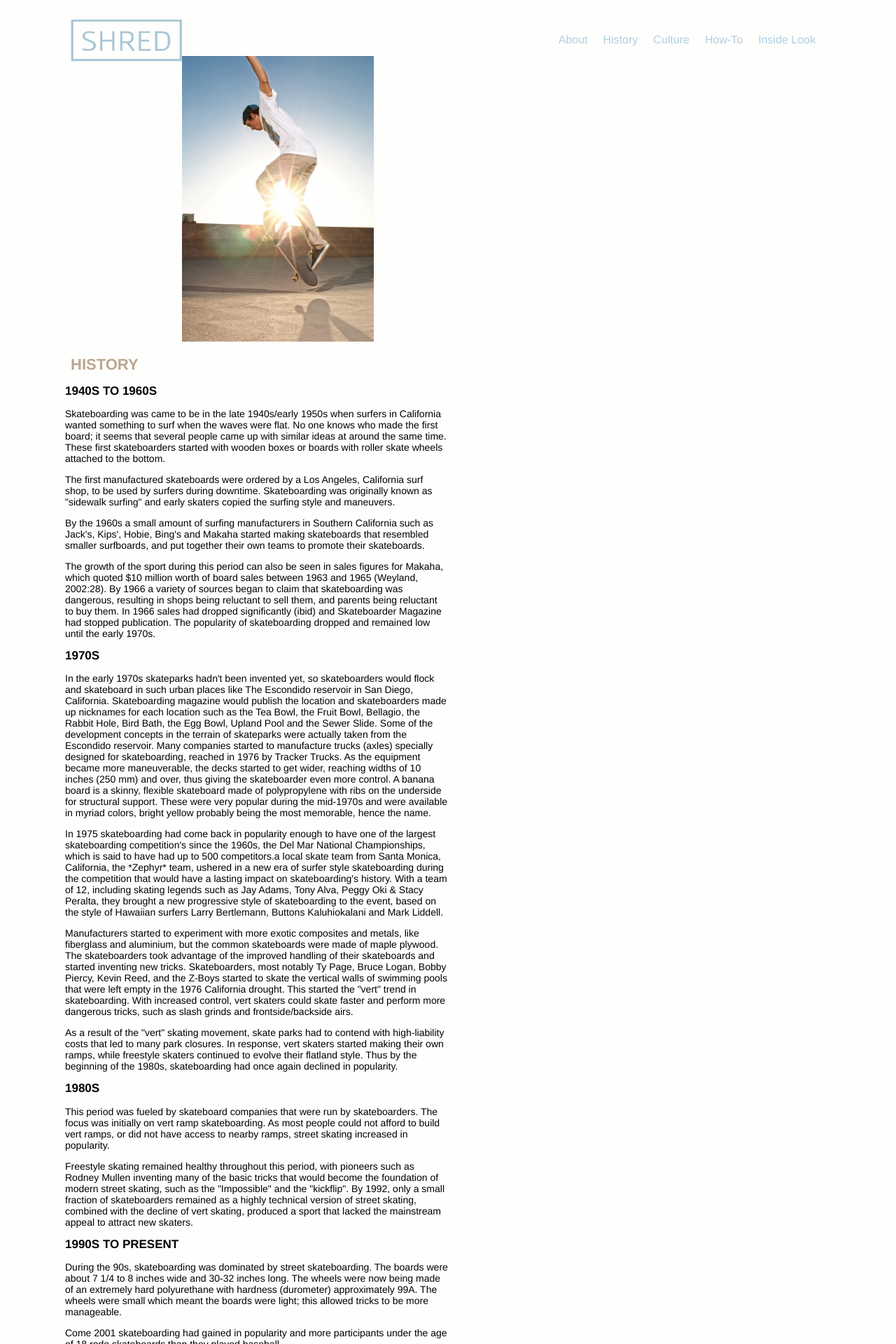
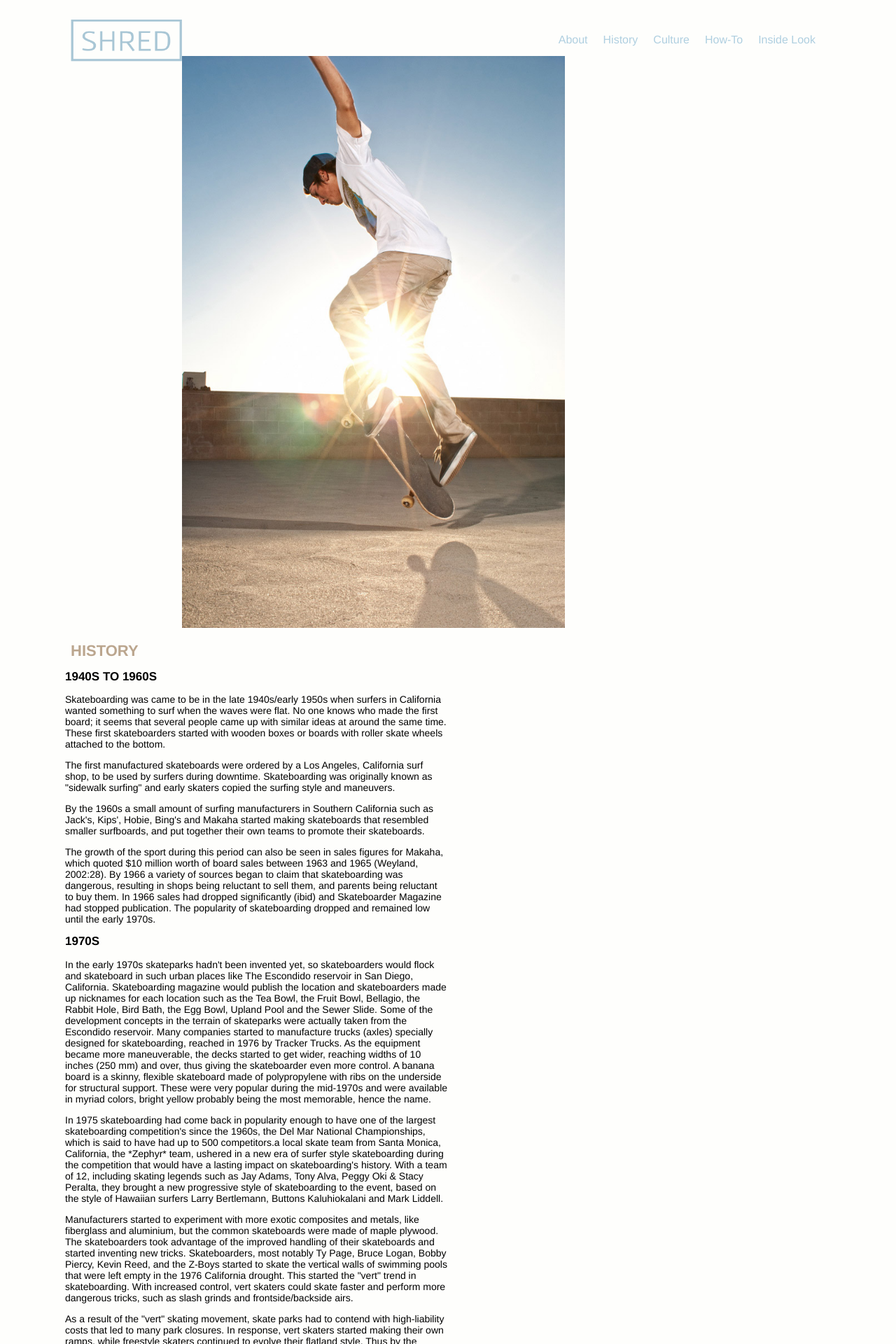
Before and after one commit to maddiwatson1/large-data-website, a Jekyll site: the page built from history.html, in a window 1280 px wide. Shown: the top 1920 px of the page at 70% size. Built offline with Jekyll 4.4.1, drawn with Linux system fonts in a browser that asks for light colours; Markdown is read by kramdown in place of the engine named in the settings.

Commit message:
removed a media query

```diff
--- a/css/general.css
+++ b/css/general.css
@@ -145,14 +145,6 @@ p {
 
 }
 
-@media only screen and (min-width: 38em) {
-
-	.unit-spacer-2 {
-		width: 50%;
-	}
-
-}
-
 
 @media only screen and (min-width: 38em) and (max-width: 60em) {
 
```
